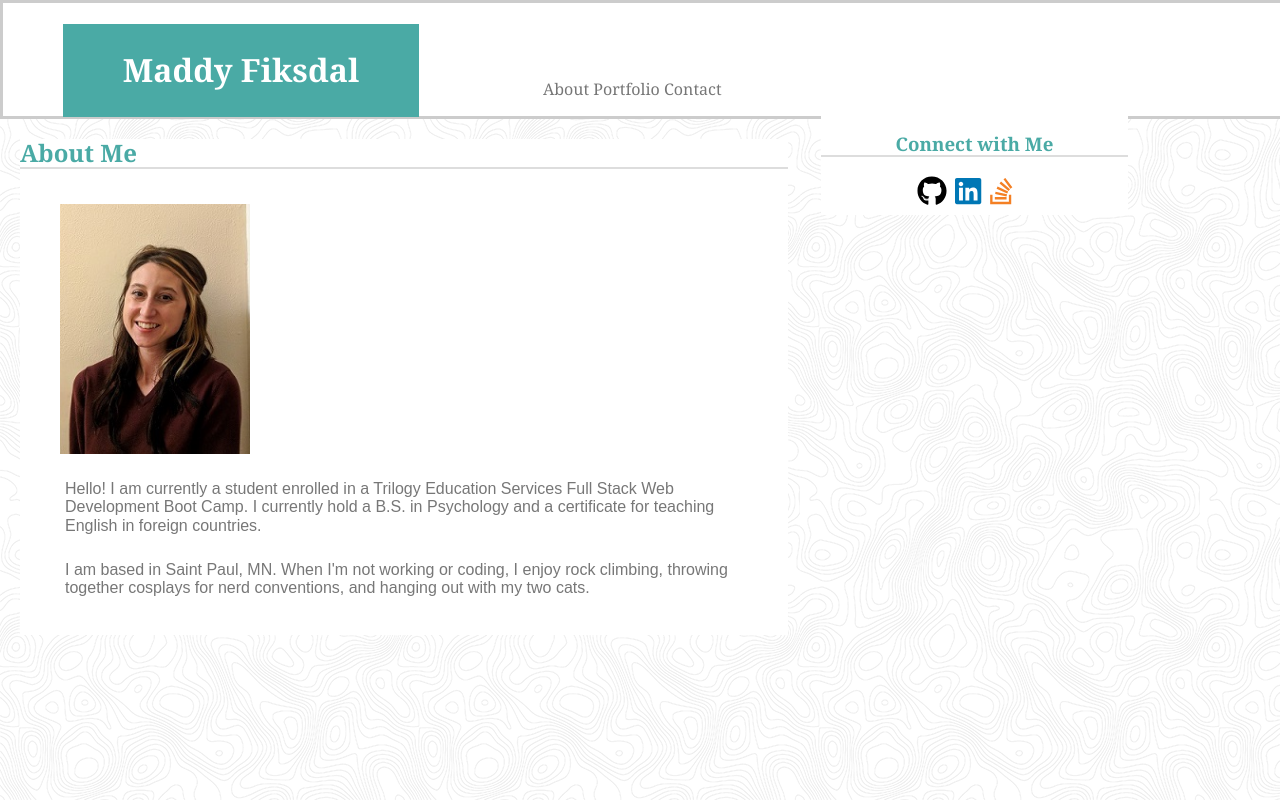
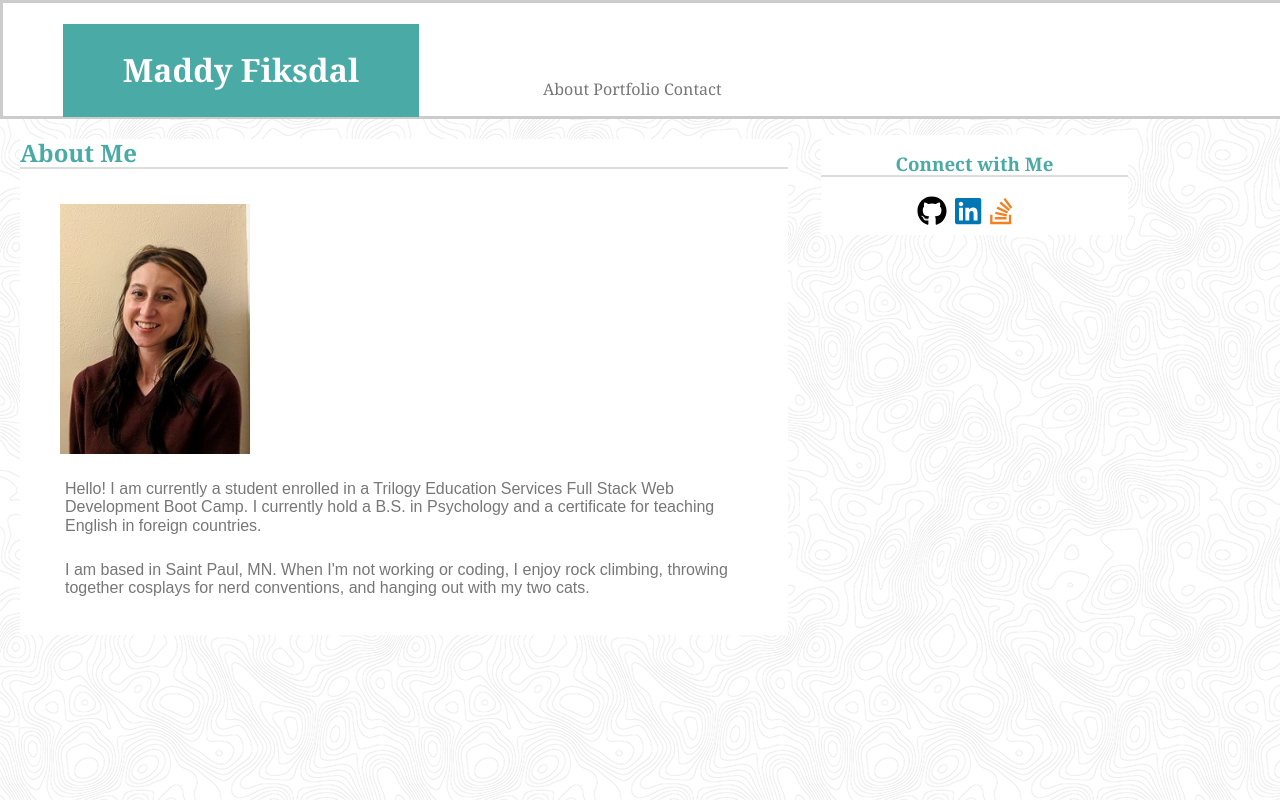
Before and after one commit to m-fiks/Responsive-Portfolio, a plain HTML site: page index.html in a window 1280 px wide. Drawn offline with nearby package versions, Linux system fonts and the light colour scheme; files whose address does not match are found by name.

Commit message:
responsive portfolio complete

```diff
--- a/css/style.css
+++ b/css/style.css
@@ -142,7 +142,7 @@ nav{
     text-align:center;
     display:inline-block;
     float:right;
-    margin:-520px -340px 40px 50px;
+    margin:-500px -340px 40px 50px;
 }
 .sidebar-2{
     background-color:#ffffff;
@@ -263,7 +263,6 @@ footer {
     width:100%;
     height: 100px;
 }
-
 
 /*if device width is less than or equal to 980*/
 @media screen and (max-width:980px){
```
